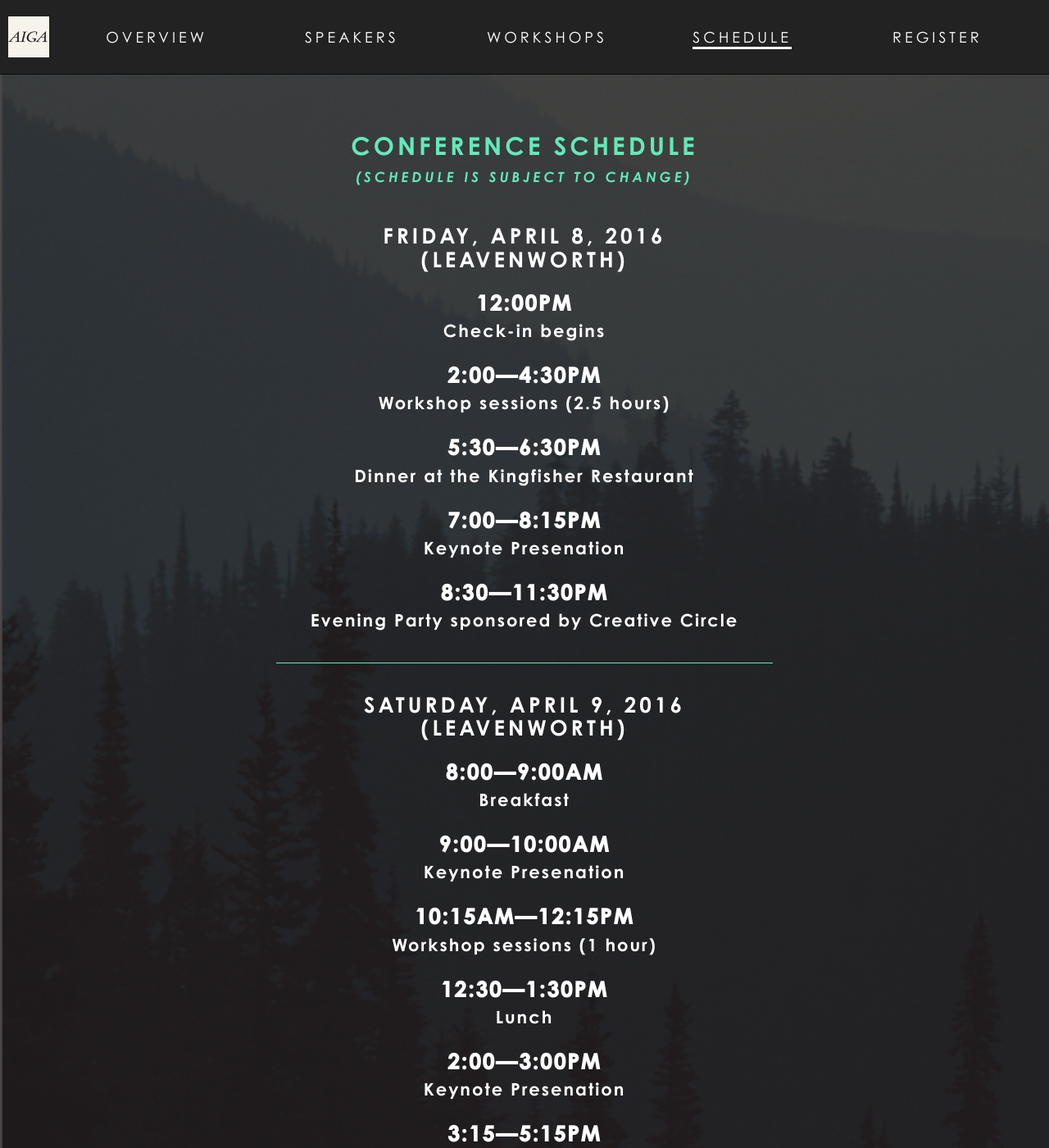
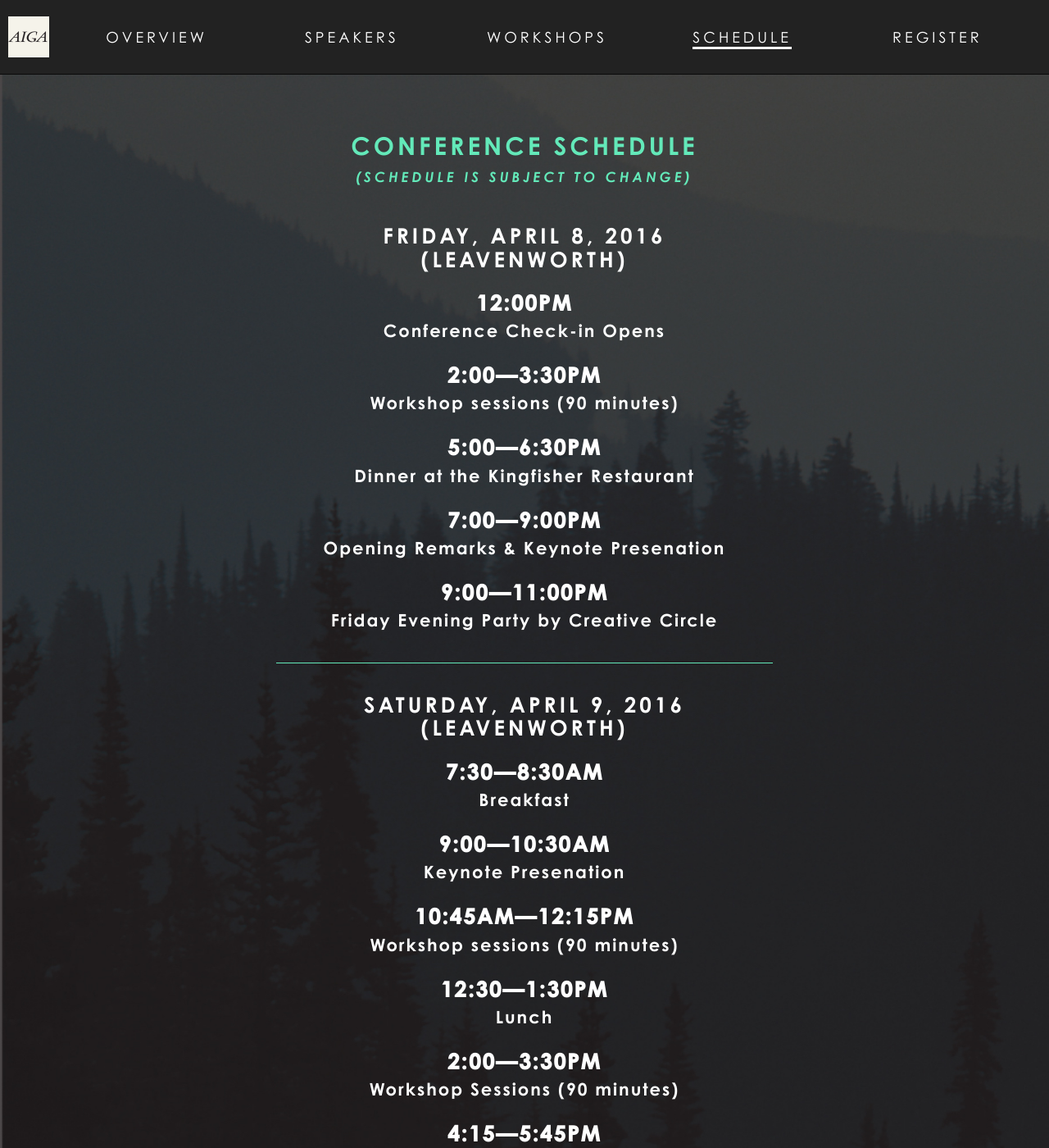
Before and after one commit to aiga-seattle/2015.aigaintothewoods.com, a Jekyll site: the page built from schedule.html, in a window 1280 px wide and 1400 px high. Shown: the whole window at 82% size. Built offline with Jekyll 4.4.1, drawn with Linux system fonts in a browser that asks for light colours; nearby versions of some CDN libraries; some web fonts are replaced; some of the changed text lies outside the part shown.

Commit message:
Update schedule

```diff
--- a/schedule.html
+++ b/schedule.html
@@ -15,15 +15,19 @@ title: Schedule
 
           <dl>
             <dt>12:00PM</dt>
-            <dd>Check-in begins</dd>
-            <dt>2:00—4:30PM</dt>
-            <dd>Workshop sessions (2.5 hours)</dd>
-            <dt>5:30—6:30PM</dt>
+            <dd>Conference Check-in Opens</dd>
+
+            <dt>2:00—3:30PM</dt>
+            <dd>Workshop sessions (90 minutes)</dd>
+
+            <dt>5:00—6:30PM</dt>
             <dd>Dinner at the Kingfisher Restaurant</dd>
-            <dt>7:00—8:15PM</dt>
-            <dd>Keynote Presenation</dd>
-            <dt>8:30—11:30PM</dt>
-            <dd>Evening Party sponsored by Creative Circle</dd>
+
+            <dt>7:00—9:00PM</dt>
+            <dd>Opening Remarks &amp; Keynote Presenation</dd>
+
+            <dt>9:00—11:00PM</dt>
+            <dd>Friday Evening Party by Creative Circle</dd>
           </dl>
         </section>
 
@@ -31,26 +35,32 @@ title: Schedule
           <h2>SATURDAY, APRIL 9, 2016<br/>(LEAVENWORTH)</h2>
 
           <dl>
-            <dt>8:00—9:00AM</dt>
+            <dt>7:30—8:30AM</dt>
             <dd>Breakfast</dd>
-            <dt>9:00—10:00AM</dt>
+
+            <dt>9:00—10:30AM</dt>
             <dd>Keynote Presenation</dd>
-            <dt>10:15AM—12:15PM</dt>
-            <dd>Workshop sessions (1 hour)</dd>
+
+            <dt>10:45AM—12:15PM</dt>
+            <dd>Workshop sessions (90 minutes)</dd>
+
             <dt>12:30—1:30PM</dt>
             <dd>Lunch</dd>
-            <dt>2:00—3:00PM</dt>
-            <dd>Keynote Presenation</dd>
-            <dt>3:15—5:15PM</dt>
-            <dd>Workshop sessions (2 hours)</dd>
-            <dt>5:15—6:00PM</dt>
-            <dd>Free Time</dd>
+
+            <dt>2:00—3:30PM</dt>
+            <dd>Workshop Sessions (90 minutes)</dd>
+
+            <dt>4:15—5:45PM</dt>
+            <dd>Keynote Presentation (60 minutes)</dd>
+
             <dt>6:00—7:30PM</dt>
             <dd>Dinner</dd>
-            <dt>8:00—9:00PM</dt>
+
+            <dt>8:00—9:30PM</dt>
             <dd>Keynote Presenation</dd>
+
             <dt>9:30—11:30PM</dt>
-            <dd>Evening party/activity</dd>
+            <dd>Evening Cocktail Party by Hemlock &amp; Neenah</dd>
           </dl>
         </section>
 
@@ -58,16 +68,20 @@ title: Schedule
           <h2>SUNDAY, APRIL 10, 2016<br/>(LEAVENWORTH)</h2>
 
           <dl>
-            <dt>8:00—9:00AM</dt>
+            <dt>7:30—9:00AM</dt>
             <dd>Breakfast</dd>
-            <dt>10:00—11:00AM</dt>
-            <dd>Roundtable</dd>
-            <dt>11:00AM—12:00PM</dt>
-            <dd>Keynote Presentation Closing Remarks</dd>
-            <dt>1:00—3:00PM</dt>
-            <dd>Networking in Leavenworth</dd>
-            <dt></dt>
-            <dd>Travel back to Seattle</dd>
+
+            <dt>9:15—9:45AM</dt>
+            <dd>Attendees Check-out</dd>
+
+            <dt>10:15AM—11:45PM</dt>
+            <dd>Keynote Presentation &amp; Closing Remarks</dd>
+
+            <dt>12:15—1:45PM</dt>
+            <dd>Lunch</dd>
+
+            <dt>1:30PM</dt>
+            <dd>Depart back to Seattle</dd>
           </dl>
         </section>
       </section>
```
Also changed, not shown: 2 other files.
